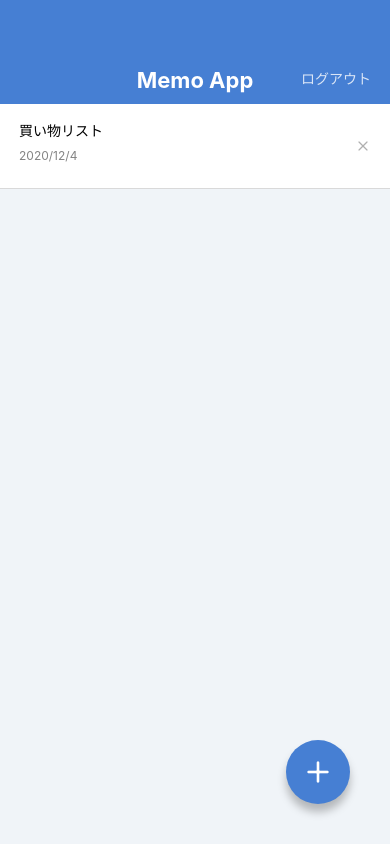
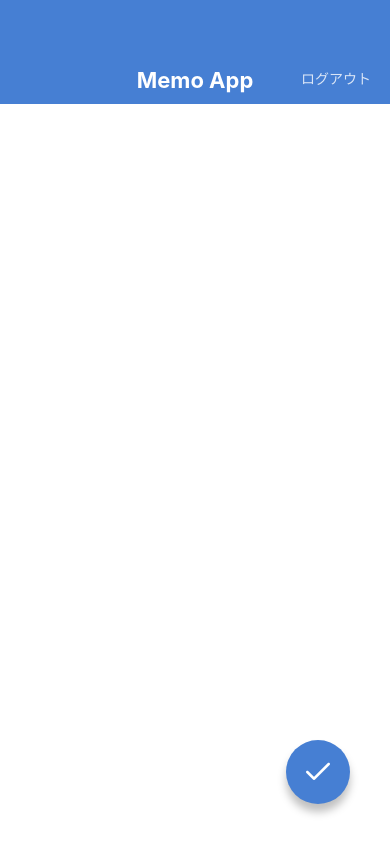
Before and after one commit to RyoroSuzuki/MemoApp, a React Native app: screen / in a window 390 px wide. Built offline with nearby package versions, Linux system fonts and the light colour scheme.

Commit message:
メモの編集、作成画面

```diff
--- a/App.jsx
+++ b/App.jsx
@@ -1,8 +1,10 @@
 import React from 'react';
 import MemoListScreen from './src/screen/MemoListScreen';
 import MemoDetailScreen from './src/screen/MemoDetailScreen';
+import MemoEditScreen from './src/screen/MemoEditScreen';
+import MemoCreateScreen from './src/screen/MemoCreateScreen';
 
 // eslint-disable-next-line react/function-component-definition
 export default function App() {
-  return <MemoListScreen />;
+  return <MemoCreateScreen />;
 }
--- /dev/null
+++ b/src/screen/MemoCreateScreen.jsx
@@ -0,0 +1,40 @@
+import React from 'react';
+import {
+  View,
+  StyleSheet,
+  TextInput,
+  KeyboardAvoidingView,
+} from 'react-native';
+import AppBar from '../components/AppBar';
+import CircleButton from '../components/CircleButton';
+
+// eslint-disable-next-line react/function-component-definition
+export default function MemoCreateScreen() {
+  return (
+    <KeyboardAvoidingView style={styles.container} behavior="height">
+      <AppBar />
+      <View style={styles.inputContainer}>
+        <TextInput value="" multiline style={styles.input} />
+      </View>
+      <CircleButton name="check" />
+    </KeyboardAvoidingView>
+  );
+}
+
+const styles = StyleSheet.create({
+  container: {
+    backgroundColor: '#FFFFFF',
+    flex: 1,
+  },
+  inputContainer: {
+    paddingHorizontal: 27,
+    paddingVertical: 32,
+    flex: 1,
+  },
+  input: {
+    textAlignVertical: 'top',
+    flex: 1,
+    fontSize: 16,
+    lineHeight: 24,
+  },
+});
--- /dev/null
+++ b/src/screen/MemoEditScreen.jsx
@@ -0,0 +1,44 @@
+import React from 'react';
+import {
+  View,
+  StyleSheet,
+  TextInput,
+  KeyboardAvoidingView,
+} from 'react-native';
+import AppBar from '../components/AppBar';
+import CircleButton from '../components/CircleButton';
+
+// eslint-disable-next-line react/function-component-definition
+export default function MemoEditScreen() {
+  return (
+    <KeyboardAvoidingView style={styles.container} behavior="height">
+      <AppBar />
+      <View style={styles.inputContainer}>
+        <TextInput
+          value="買い物リストの詳細文だよ"
+          multiline
+          style={styles.input}
+        />
+      </View>
+      <CircleButton name="check" />
+    </KeyboardAvoidingView>
+  );
+}
+
+const styles = StyleSheet.create({
+  container: {
+    backgroundColor: '#FFFFFF',
+    flex: 1,
+  },
+  inputContainer: {
+    paddingHorizontal: 27,
+    paddingVertical: 32,
+    flex: 1,
+  },
+  input: {
+    textAlignVertical: 'top',
+    flex: 1,
+    fontSize: 16,
+    lineHeight: 24,
+  },
+});
```
